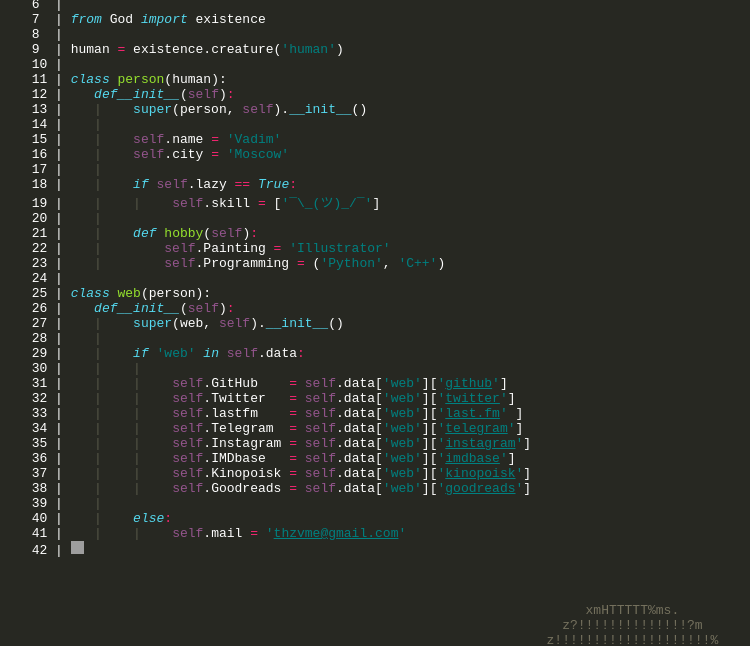
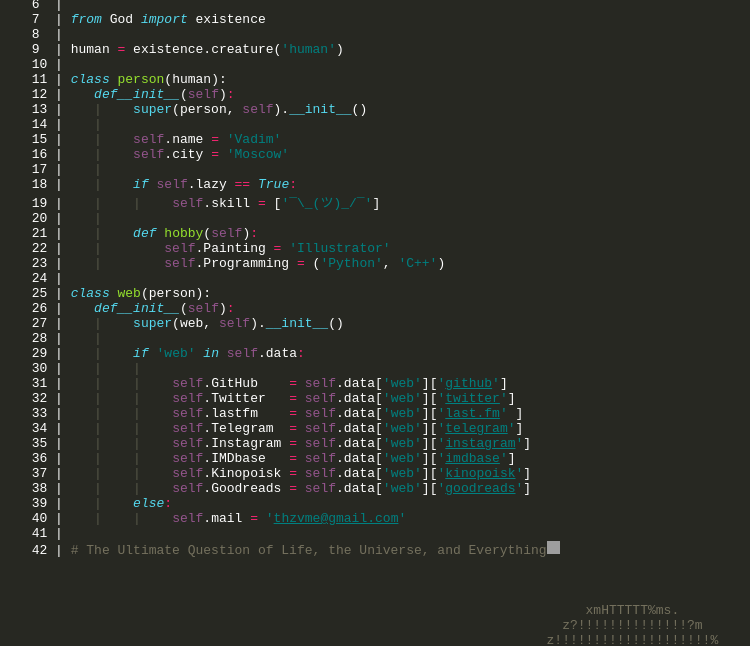
Before and after one commit to thzvm/thzvm.github.io, a plain HTML site: page index.html in a window 1280 px wide. Shown: the part 156-802 px from the top of the page, without its empty margins (19-769 px from the left). Drawn offline with Linux system fonts and the light colour scheme; grey boxes are pictures that could not be loaded.

Commit message:
Update index.html

```diff
--- a/index.html
+++ b/index.html
@@ -103,10 +103,10 @@ body,td,th {
 36 |   <span class="line"> |</span>    <span class="line">|</span>    <span class="self">self</span>.IMDbase   <span class="sign">=</span> <span class="self">self</span>.data[<span class="link">'web'</span>][<span class="link">'<a href="http://www.imdb.com/user/ur23699232/" target="new" class="link">imdbase</a>'</span>]
 37 |   <span class="line"> |</span>    <span class="line">|</span>    <span class="self">self</span>.Kinopoisk <span class="sign">=</span> <span class="self">self</span>.data[<span class="link">'web'</span>][<span class="link">'<a href="http://www.kinopoisk.ru/user/1056520/" target="new" class="link">kinopoisk</a>'</span>]
 38 |   <span class="line"> |</span>    <span class="line">|</span>    <span class="self">self</span>.Goodreads <span class="sign">=</span> <span class="self">self</span>.data[<span class="link">'web'</span>][<span class="link">'<a href="https://www.goodreads.com/user/show/27541239-sty-doevsky" target="new" class="link">goodreads</a>'</span>]
-39 |   <span class="line"> |</span>
-40 |   <span class="line"> |</span>    <span class="func">else</span><span class="sign">:</span>
-41 |   <span class="line"> |</span>    <span class="line">|</span>    <span class="self">self</span>.mail&#32;<span class="sign">=</span>&#32;<span class="link">'<a href="mailto:thzvme@gmail.com" class="link">thzvme@gmail.com</a>'</span>
-42 | <img src="http://i.imgur.com/MtSK6bC.gif" width="13" height="13" alt=""/>
+39 |   <span class="line"> |</span>    <span class="func">else</span><span class="sign">:</span>
+40 |   <span class="line"> |</span>    <span class="line">|</span>    <span class="self">self</span>.mail&#32;<span class="sign">=</span>&#32;<span class="link">'<a href="mailto:thzvme@gmail.com" class="link">thzvme@gmail.com</a>'</span>
+41 |
+42 | <span class="comment"># The Ultimate Question of Life, the Universe, and Everything</span><img src="http://i.imgur.com/MtSK6bC.gif" width="13" height="13" alt=""/>
 
 
 
```
